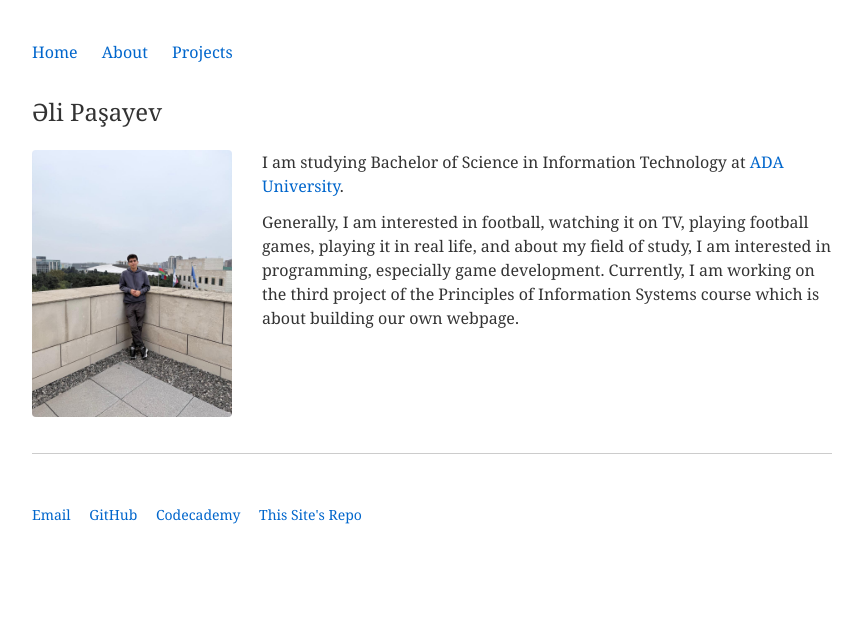
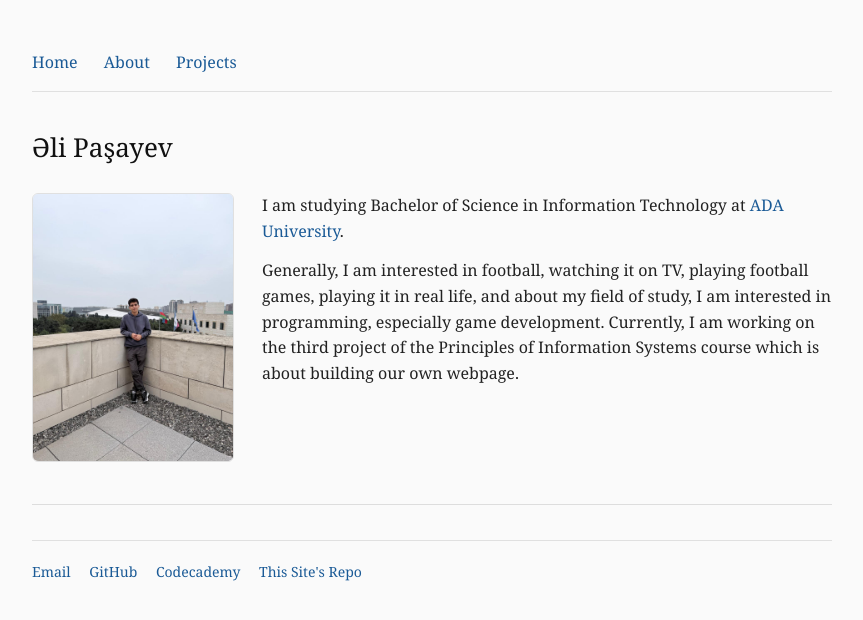
Before and after one commit to alipashayev3011/site1101, a plain HTML site: page index.html in a window 1280 px wide. Shown: the whole page, without its empty margins (208-1071 px from the left). Drawn offline with Linux system fonts and the light colour scheme.

Commit message:
Minor visual polish using GenAI

```diff
--- a/css/style.css
+++ b/css/style.css
@@ -1,30 +1,33 @@
 body {
   font-family: Georgia, 'Times New Roman', serif;
   font-size: 16px;
-  line-height: 1.5;
+  line-height: 1.6;
   max-width: 800px;
-  margin: 40px auto;
-  padding: 0 20px;
-  color: #333;
-  background: #fff;
+  margin: 50px auto;
+  padding: 0 25px;
+  color: #222;
+  background: #fafafa;
 }
 a {
-  color: #0066cc;
+  color: #1a5a96;
   text-decoration: none;
 }
 a:hover {
   text-decoration: underline;
 }
 nav {
-  margin-bottom: 30px;
+  margin-bottom: 35px;
+  border-bottom: 1px solid #e0e0e0;
+  padding-bottom: 15px;
 }
 nav a {
-  margin-right: 20px;
+  margin-right: 22px;
 }
 h1 {
-  font-size: 24px;
+  font-size: 26px;
   font-weight: normal;
-  margin-bottom: 20px;
+  margin-bottom: 25px;
+  color: #111;
 }
 .container {
   display: flex;
@@ -38,13 +41,14 @@ h1 {
 .photo img {
   width: 100%;
   height: auto;
-  border-radius: 4px;
+  border-radius: 6px;
+  border: 1px solid #e0e0e0;
 }
 .bio {
   flex: 1;
 }
 .bio p {
-  margin: 0 0 12px 0;
+  margin: 0 0 14px 0;
 }
 .links {
   margin-top: 20px;
@@ -54,45 +58,49 @@ h1 {
 }
 hr {
   border: none;
-  border-top: 1px solid #ccc;
-  margin: 30px 0;
+  border-top: 1px solid #ddd;
+  margin: 35px 0;
 }
 .section-title {
   font-weight: bold;
-  margin-bottom: 15px;
+  margin-bottom: 18px;
+  color: #111;
 }
 .project {
-  margin-bottom: 25px;
+  margin-bottom: 28px;
 }
 .project-title {
   font-weight: bold;
+  color: #111;
 }
 .project p {
-  margin: 5px 0 8px 0;
-  color: #555;
+  margin: 6px 0 10px 0;
+  color: #444;
 }
 .placeholder-link {
   color: #999;
   cursor: default;
 }
 footer {
-  margin-top: 30px;
+  margin-top: 35px;
   padding: 20px 0;
   font-size: 14px;
+  border-top: 1px solid #e0e0e0;
+  color: #555;
 }
 footer a {
   margin-right: 15px;
 }
 @media (max-width: 600px) {
   body {
-    margin: 20px auto;
+    margin: 25px auto;
     padding: 0 15px;
   }
   h1 {
     font-size: 22px;
   }
   nav {
-    margin-bottom: 20px;
+    margin-bottom: 25px;
   }
   nav a {
     margin-right: 12px;
```
